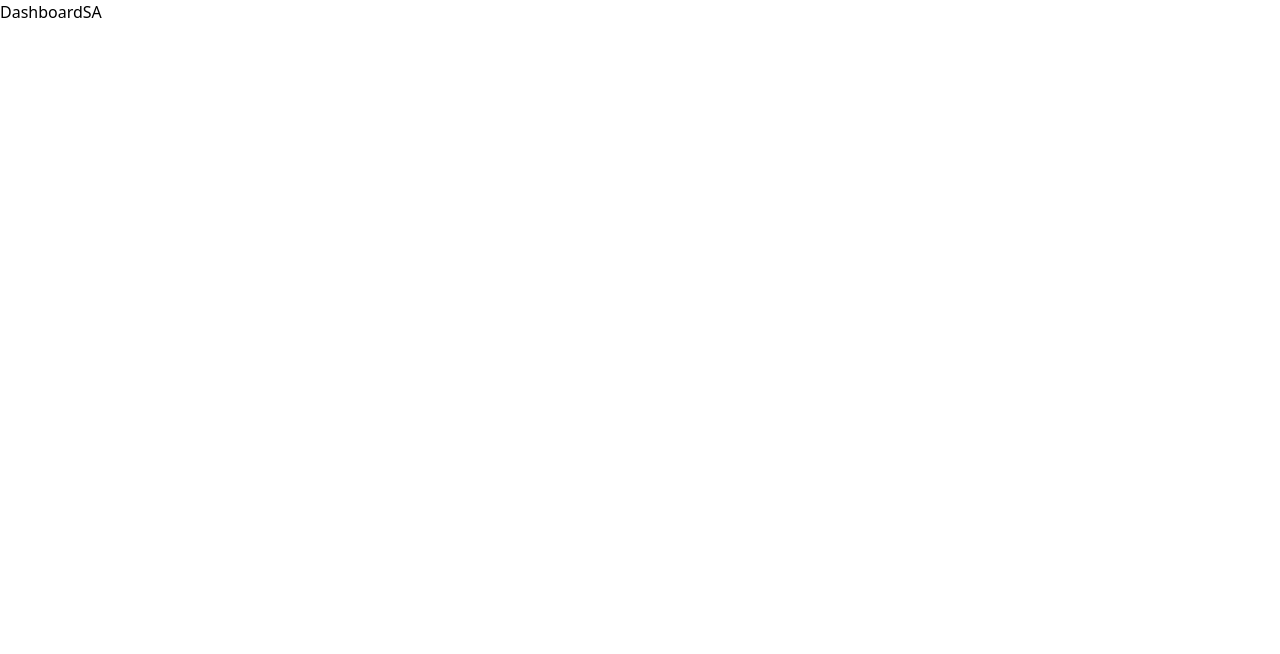
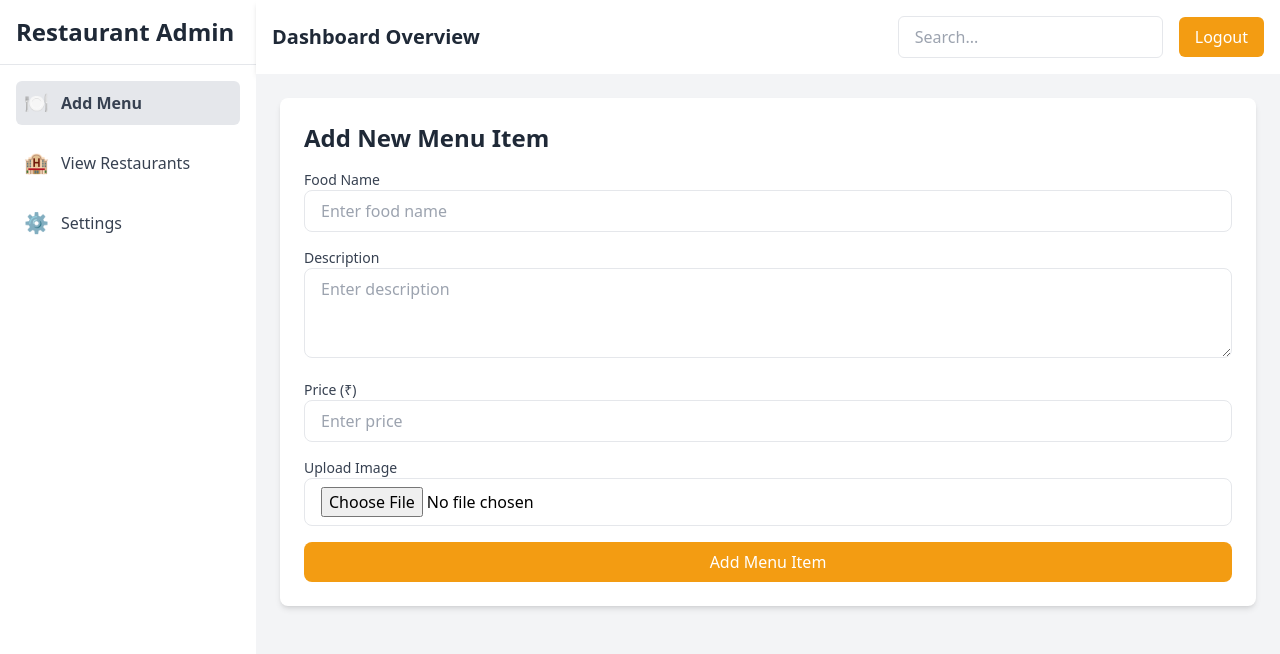
Before and after one commit to aadheil/menucard, a React (Create React App) app: page /super-admin/dashboard in a window 1280 px wide. Shown: the top 654 px of the page. Built offline with nearby package versions, Linux system fonts and the light colour scheme.

Commit message:
dashboard added

```diff
--- a/src/Super-admin/DashboardSA.jsx
+++ b/src/Super-admin/DashboardSA.jsx
@@ -1,9 +1,221 @@
-import React from 'react'
+import React, { useState } from "react";
 
 function DashboardSA() {
+  const [menuItem, setMenuItem] = useState({
+    name: "",
+    description: "",
+    price: "",
+    image: null,
+  });
+  const [preview, setPreview] = useState(null);
+  const [activeSection, setActiveSection] = useState("addMenu");
+
+  const handleChange = (e) => {
+    const { name, value } = e.target;
+    setMenuItem({ ...menuItem, [name]: value });
+  };
+
+  const handleImageChange = (e) => {
+    const file = e.target.files[0];
+    if (file) {
+      setMenuItem({ ...menuItem, image: file });
+      setPreview(URL.createObjectURL(file));
+    }
+  };
+
+  const handleSubmit = (e) => {
+    e.preventDefault();
+    console.log("Submitted Menu Item:", menuItem);
+    setMenuItem({
+      name: "",
+      description: "",
+      price: "",
+      image: null,
+    });
+    setPreview(null);
+  };
+
   return (
-    <div>DashboardSA</div>
-  )
+    <div className="flex flex-col md:flex-row min-h-screen bg-gray-100">
+      {/* Sidebar */}
+      <aside className="w-full md:w-64 bg-white shadow-lg">
+        <div className="p-4 border-b border-gray-200">
+          <h1 className="text-2xl font-bold text-gray-800">Restaurant Admin</h1>
+        </div>
+        <nav className="p-4">
+          <ul className="space-y-4">
+            <li
+              onClick={() => setActiveSection("addMenu")}
+              className={`cursor-pointer flex items-center p-2 text-gray-700 rounded-md ${
+                activeSection === "addMenu"
+                  ? "bg-gray-200 font-semibold"
+                  : "hover:bg-gray-200"
+              }`}
+            >
+              <span className="text-xl">🍽️</span>
+              <span className="ml-3">Add Menu</span>
+            </li>
+            <li
+              onClick={() => setActiveSection("viewRestaurants")}
+              className={`cursor-pointer flex items-center p-2 text-gray-700 rounded-md ${
+                activeSection === "viewRestaurants"
+                  ? "bg-gray-200 font-semibold"
+                  : "hover:bg-gray-200"
+              }`}
+            >
+              <span className="text-xl">🏨</span>
+              <span className="ml-3">View Restaurants</span>
+            </li>
+            <li
+              onClick={() => setActiveSection("settings")}
+              className={`cursor-pointer flex items-center p-2 text-gray-700 rounded-md ${
+                activeSection === "settings"
+                  ? "bg-gray-200 font-semibold"
+                  : "hover:bg-gray-200"
+              }`}
+            >
+              <span className="text-xl">⚙️</span>
+              <span className="ml-3">Settings</span>
+            </li>
+          </ul>
+        </nav>
+      </aside>
+
+      {/* Main Content Area */}
+      <div className="flex-1 flex flex-col">
+        {/* Top Bar */}
+        <header className="flex flex-col md:flex-row items-center justify-between bg-white shadow-md p-4 space-y-2 md:space-y-0">
+          <h2 className="text-xl font-semibold text-gray-800">
+            Dashboard Overview
+          </h2>
+          <div className="flex items-center space-x-4 w-full md:w-auto">
+            <input
+              type="text"
+              placeholder="Search..."
+              className="w-full md:w-auto px-4 py-2 border rounded-md focus:outline-none focus:ring-2 focus:ring-[#F39C12]"
+            />
+            <button className="px-4 py-2 bg-[#F39C12] text-white rounded-md hover:bg-[#e67e22]">
+              Logout
+            </button>
+          </div>
+        </header>
+
+        {/* Dashboard Content */}
+        <main className="flex-1 p-6 bg-gray-100">
+          {/* Render Based on Active Section */}
+          {activeSection === "addMenu" && (
+            <div className="bg-white p-6 rounded-lg shadow-md">
+              <h3 className="text-2xl font-semibold text-gray-800 mb-4">
+                Add New Menu Item
+              </h3>
+              <form onSubmit={handleSubmit} className="space-y-4">
+                {/* Food Name */}
+                <div>
+                  <label className="block text-sm font-medium text-gray-700">
+                    Food Name
+                  </label>
+                  <input
+                    type="text"
+                    name="name"
+                    value={menuItem.name}
+                    onChange={handleChange}
+                    required
+                    className="w-full px-4 py-2 border rounded-lg focus:outline-none focus:ring-2 focus:ring-[#F39C12]"
+                    placeholder="Enter food name"
+                  />
+                </div>
+
+                {/* Description */}
+                <div>
+                  <label className="block text-sm font-medium text-gray-700">
+                    Description
+                  </label>
+                  <textarea
+                    name="description"
+                    value={menuItem.description}
+                    onChange={handleChange}
+                    required
+                    className="w-full px-4 py-2 border rounded-lg focus:outline-none focus:ring-2 focus:ring-[#F39C12]"
+                    placeholder="Enter description"
+                    rows="3"
+                  />
+                </div>
+
+                {/* Price */}
+                <div>
+                  <label className="block text-sm font-medium text-gray-700">
+                    Price (₹)
+                  </label>
+                  <input
+                    type="number"
+                    name="price"
+                    value={menuItem.price}
+                    onChange={handleChange}
+                    required
+                    className="w-full px-4 py-2 border rounded-lg focus:outline-none focus:ring-2 focus:ring-[#F39C12]"
+                    placeholder="Enter price"
+                  />
+                </div>
+
+                {/* Image Upload */}
+                <div>
+                  <label className="block text-sm font-medium text-gray-700">
+                    Upload Image
+                  </label>
+                  <input
+                    type="file"
+                    accept="image/*"
+                    onChange={handleImageChange}
+                    className="w-full px-4 py-2 border rounded-lg focus:outline-none"
+                  />
+                </div>
+
+                {/* Image Preview */}
+                {preview && (
+                  <div className="mt-4">
+                    <p className="text-sm text-gray-500">Image Preview:</p>
+                    <img
+                      src={preview}
+                      alt="Preview"
+                      className="w-full h-40 object-cover rounded-md"
+                    />
+                  </div>
+                )}
+
+                {/* Submit Button */}
+                <div>
+                  <button
+                    type="submit"
+                    className="w-full px-4 py-2 bg-[#F39C12] text-white rounded-lg hover:bg-[#e67e22] focus:outline-none"
+                  >
+                    Add Menu Item
+                  </button>
+                </div>
+              </form>
+            </div>
+          )}
+
+          {activeSection === "viewRestaurants" && (
+            <div className="bg-white p-6 rounded-lg shadow-md">
+              <h3 className="text-2xl font-semibold text-gray-800 mb-4">
+                Restaurants List
+              </h3>
+              <p className="text-gray-600">Here you can view all restaurants.</p>
+            </div>
+          )}
+
+          {activeSection === "settings" && (
+            <div className="bg-white p-6 rounded-lg shadow-md">
+              <h3 className="text-2xl font-semibold text-gray-800 mb-4">
+                Settings
+              </h3>
+              <p className="text-gray-600">Here you can adjust dashboard settings.</p>
+            </div>
+          )}
+        </main>
+      </div>
+    </div>
+  );
 }
 
-export default DashboardSA
+export default DashboardSA;
```
